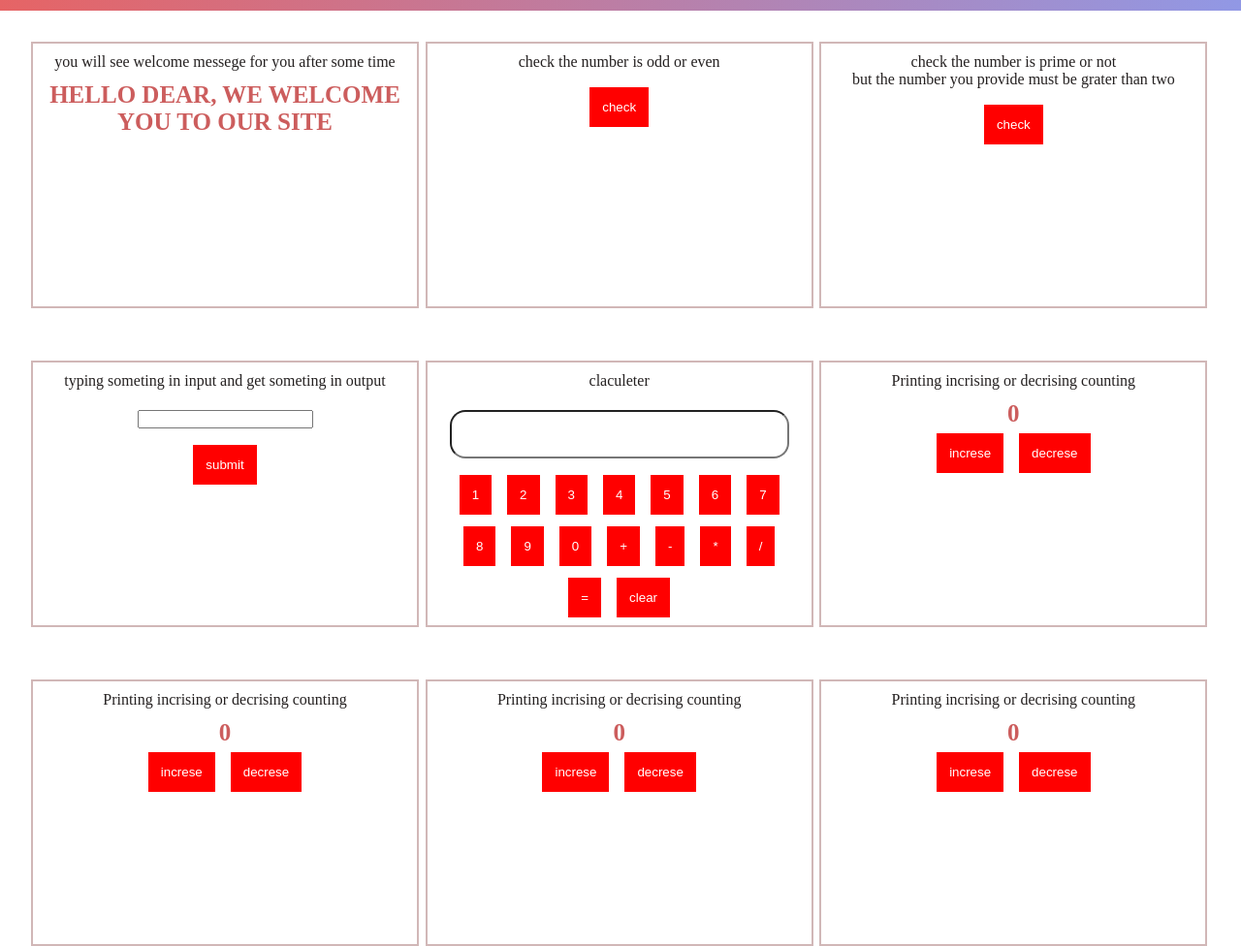
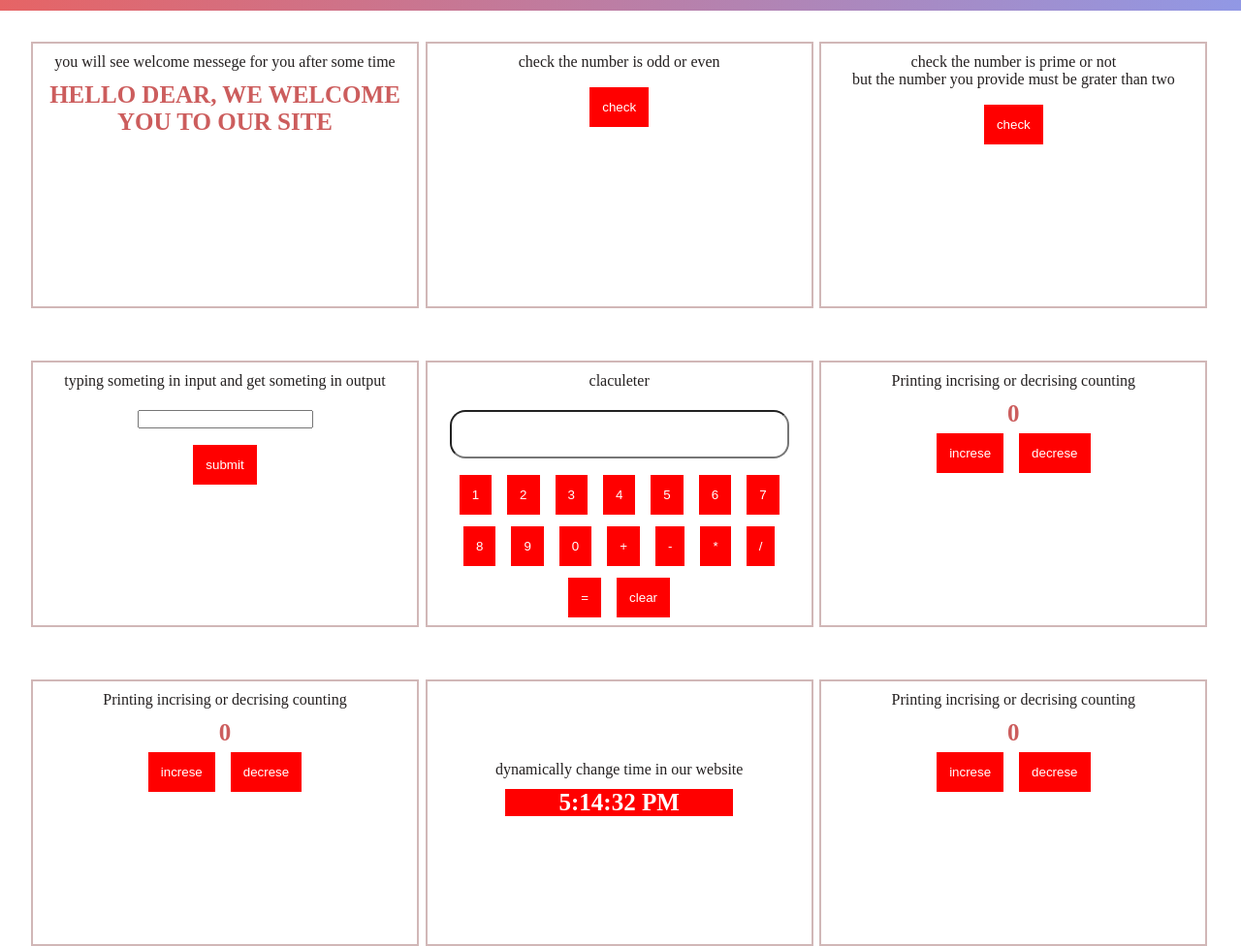
Before and after one commit to Shubham-Patidar961/mathmatical-oprations, a plain HTML site: page index.html in a window 1280 px wide. Shown: the part 80-1056 px from the top of the page at 97% size. Drawn offline with Linux system fonts and the light colour scheme.

Commit message:
next commit

```diff
--- a/app.js
+++ b/app.js
@@ -30,7 +30,7 @@ setTimeout(function () {
 
 // this function is for secound box //
 function check() {
-  const number = Number(prompt());
+  let number = Number(prompt());
   if (number % 2 == 0) {
     secound.innerHTML = "THE NUMBER IS EVEN";
   } else {
@@ -92,7 +92,6 @@ let btnselact = document.querySelectorAll(".claculeter");
 const btnselact2 = Array.from(btnselact);
 console.log(btnselact2);
 
-//console.log(btnselact2);
 let string = "";
 btnselact2.forEach(function (Element) {
   Element.addEventListener("click", (e) => {
@@ -109,3 +108,9 @@ btnselact2.forEach(function (Element) {
     }
   });
 });
+// dynamically set time to our website //
+setnewtime = () => {
+  let time = new Date().toLocaleTimeString();
+  document.querySelector(".time").innerHTML = time;
+};
+setInterval(setnewtime, 1000);
--- a/index.html
+++ b/index.html
@@ -98,12 +98,12 @@
     </div>
   <!--this is eight box code -->
   <div class="first">
-    <p>Printing incrising or decrising counting</p>
-    <h1 class="zero">0</h1>
-    <div class="zeroone">
-      <button class="increse">increse</button>
-      <button class="decrese">decrese</button>
-    </div>
+  <div class="happy" >
+  <div class="eight">
+    <p> dynamically change time in our website</p>
+    <h1 class="time"></h1>
+  </div>
+  </div>
   </div>
 <!-- this is our nine box code-->
 <div class="first">
--- a/style.css
+++ b/style.css
@@ -78,3 +78,16 @@ input {
   border-radius: 16px;
   font-size: 40px;
 }
+.time {
+  background-color: red;
+  color: white;
+  margin-left: 0.65rem;
+  margin-right: 0.65rem;
+}
+.happy {
+  height: 200px;
+  display: flex;
+  justify-content: center;
+  align-items: center;
+  flex-direction: column;
+}
```
